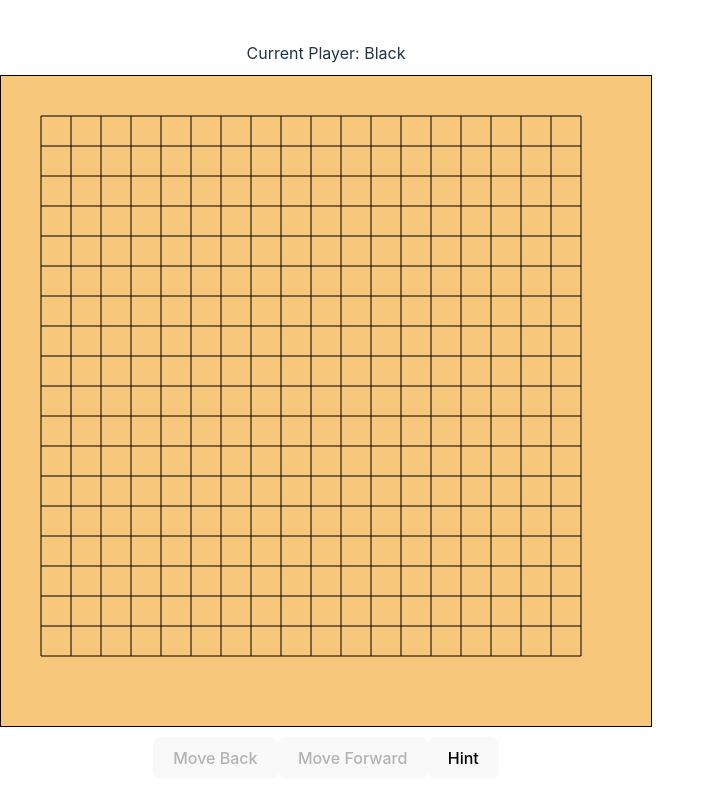
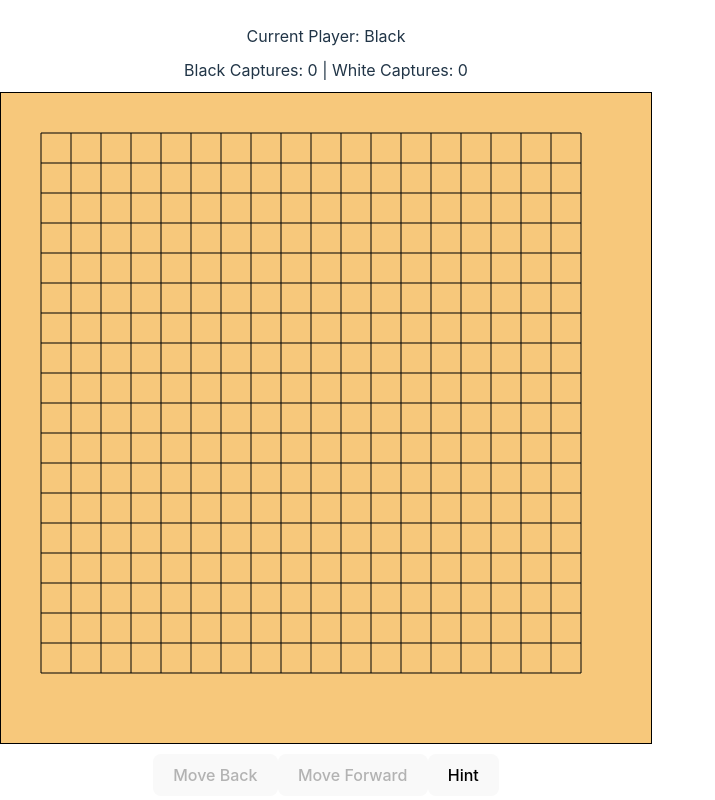
Before and after one commit to Jurara12/LearnGO, a React (Vite) app: page / in a window 1280 px wide. Shown: the whole page, without its empty margins (0-715 px from the left). Built offline with nearby package versions, Linux system fonts and the light colour scheme.

Commit message:
capture counter

```diff
--- a/src/App.jsx
+++ b/src/App.jsx
@@ -11,6 +11,7 @@ function App() {
   const [currentPlayer, setCurrentPlayer] = useState("B"); // 'B' for Black, 'W' for White
   const [illegalMoveMessage, setIllegalMoveMessage] = useState("");
   const [hintMove, setHintMove] = useState(null); // Hint for puzzle moves
+  const [captures, setCaptures] = useState({ B: 0, W: 0 }); // Capture counters
 
   useEffect(() => {
     const canvas = canvasRef.current;
@@ -129,18 +130,26 @@ function App() {
     const opponent = currentPlayer === "B" ? "W" : "B";
     const opponentDeadGroups = findDeadGroups(newBoard, opponent);
 
+    let stonesCaptured = 0; // Count captured stones
     if (opponentDeadGroups.length > 0) {
       opponentDeadGroups.forEach((group) => {
+        stonesCaptured += group.length;
         group.forEach(([r, c]) => {
           newBoard[r][c] = null;
         });
       });
+
+      // Update capture counter
+      setCaptures((prevCaptures) => ({
+        ...prevCaptures,
+        [currentPlayer]: prevCaptures[currentPlayer] + stonesCaptured,
+      }));
     }
 
     // Check for suicide
     const myDeadGroups = findDeadGroups(newBoard, currentPlayer);
     if (myDeadGroups.some((group) => group.some(([r, c]) => r === row && c === col))) {
-      setIllegalMoveMessage("Illegal move: Suicide not allowed.");
+      setIllegalMoveMessage("Illegal move: Self capture not allowed.");
       return;
     }
 
@@ -242,6 +251,9 @@ function App() {
       <div style={{ marginBottom: "10px" }}>
         Current Player: {currentPlayer === "B" ? "Black" : "White"}
       </div>
+      <div style={{ marginBottom: "10px" }}>
+        Black Captures: {captures.B} | White Captures: {captures.W}
+      </div>
       <canvas
         ref={canvasRef}
         style={{
```
